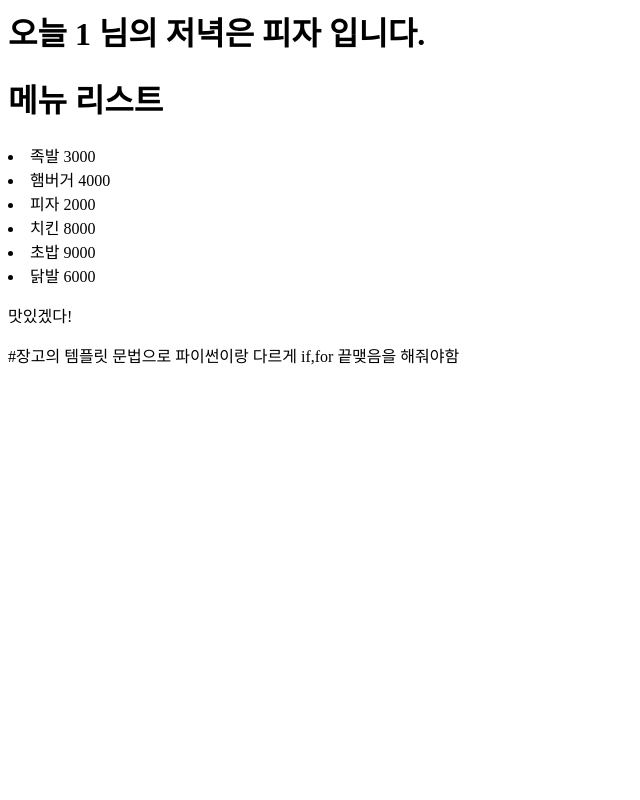
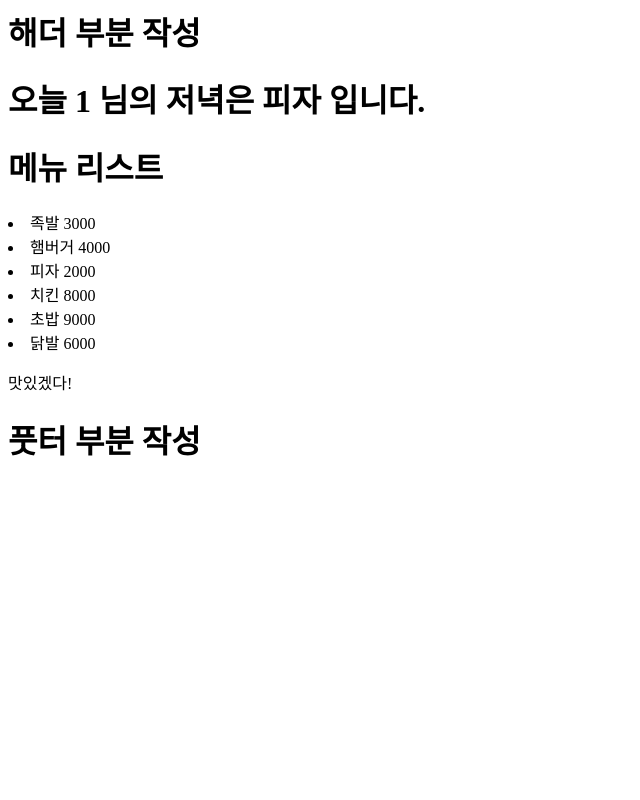
Before and after one commit to yoonsun9128/turtle_django, a Django app: page /articles/dinner/1/ in a window 1280 px wide. Shown: the whole page, without its empty margins (0-640 px from the left). Run offline with Django 4.2, Linux system fonts and the light colour scheme.

Commit message:
template 상속

```diff
--- /dev/null
+++ b/articles/templates/base.html
@@ -0,0 +1,4 @@
+<h1>해더 부분 작성</h1>
+
+{% block content %} {% endblock %}
+<h1>풋터 부분 작성</h1>
--- a/articles/templates/dinner.html
+++ b/articles/templates/dinner.html
@@ -1,3 +1,4 @@
+{% extends 'base.html' %} {% block content %}
 <h1>오늘 {{name}} 님의 저녁은 {{pick.name}} 입니다.</h1>
 <h1>메뉴 리스트</h1>
 <ur>
@@ -12,5 +13,5 @@
 <p>해볼만 하다!!</p>
 {% else %}
 <p>맛있겠다!</p>
-#장고의 템플릿 문법으로 파이썬이랑 다르게 if,for 끝맺음을 해줘야함
-{% endif %}
+<!-- #장고의 템플릿 문법으로 파이썬이랑 다르게 if,for 끝맺음을 해줘야함 -->
+{% endif %} {% endblock %}
```
